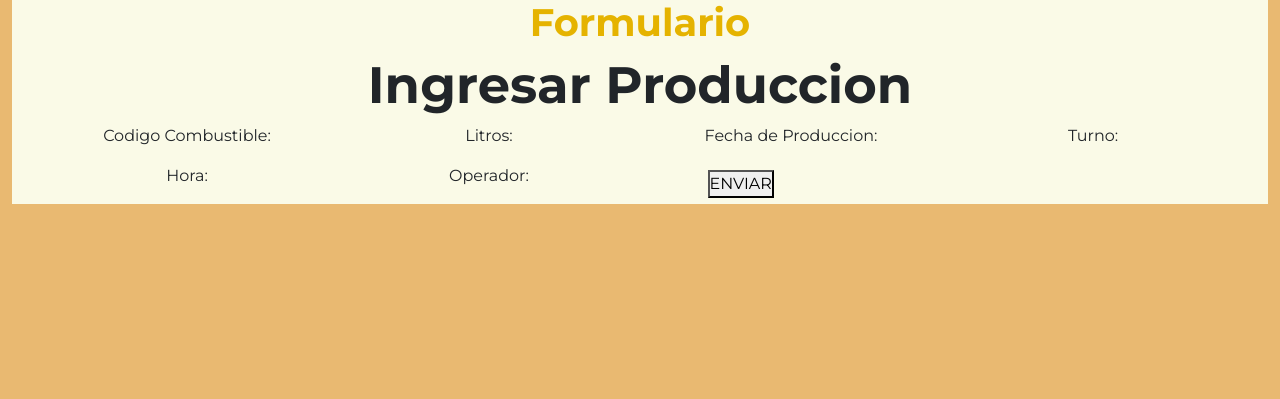
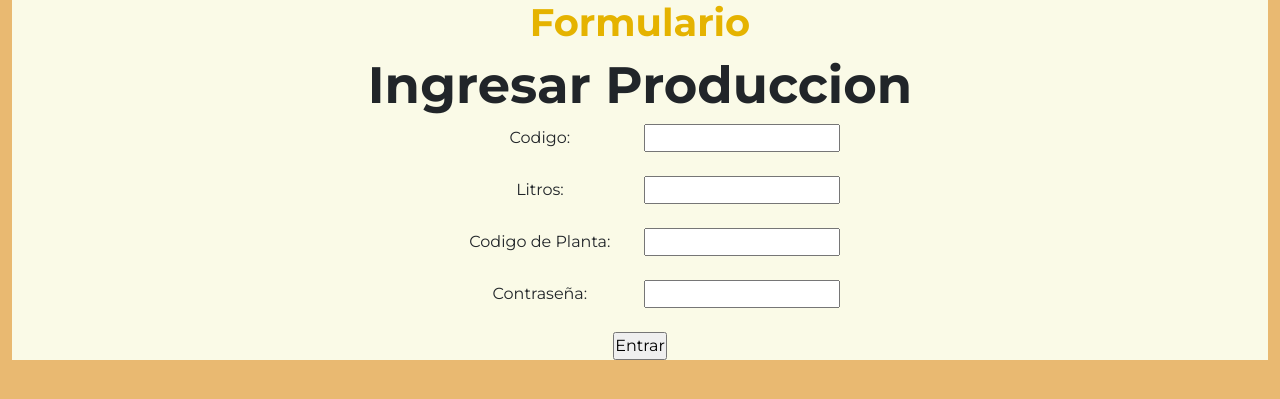
Before and after one commit to AshleyIB/CER3-ENC-GRUPO7, a Django app: page / in a window 1280 px wide. Shown: the top 399 px of the page. Run offline with Django 5.2, Linux system fonts and the light colour scheme; some libraries are stand-ins or nearby versions.

Commit message:
fomulario en base

```diff
--- a/ENC/core/templates/core/formulario.html
+++ b/ENC/core/templates/core/formulario.html
@@ -16,35 +16,21 @@
         <div style="text-align: center;">
             <form action="{% url 'base' %}" method="POST">
                 {% csrf_token %}
-                <div class="row">
-                    <div class="col-3">
-                        <p>Codigo Combustible:</p>
-                        {{ form.codigo }}
-                    </div>
-                    <div class="col-3">
-                        <p>Litros:</p>
-                        {{ form.litros }}
-                    </div>
-                    <div class="col-3">
-                        <p>Fecha de Produccion:</p>
-                        {{ form.fecha }}
-                    </div>
-                    <div class="col-3">
-                        <p>Turno:</p>
-                        {{ form.turno }}
-                    </div>
-                    <div class="col-3">
-                        <p>Hora:</p>
-                        {{ form.hora }}
-                    </div>
-                    <div class="col-3">
-                        <p>Operador:</p>
-                        {{ form.operador }}
-                    </div>
-                    <div class="col-2">
-                        <button type="submit">ENVIAR</button>
-                    </div>
-                </div>
+            <label for="codigo" style="min-width: 200px;">Codigo:</label>
+            <input type="text" id="codigo" name="codigo">
+            <br><br>
+            <label for="litros" style="min-width: 200px;">Litros:</label>
+            <input type="text" id="litros" name="litros">
+            <br><br>
+            <label for="fecha" style="min-width: 200px;">Codigo de Planta:</label>
+            <input type="text" id="fecha" name="fecha">
+            <br><br>
+            <label for="turno" style="min-width: 200px;">Contraseña:</label>
+            <input type="text" id="turno" name="turno">
+            <br>
+            <br>
+            <input type="submit" value="Entrar">
+
             </form>
         </div>
     </div>
```
